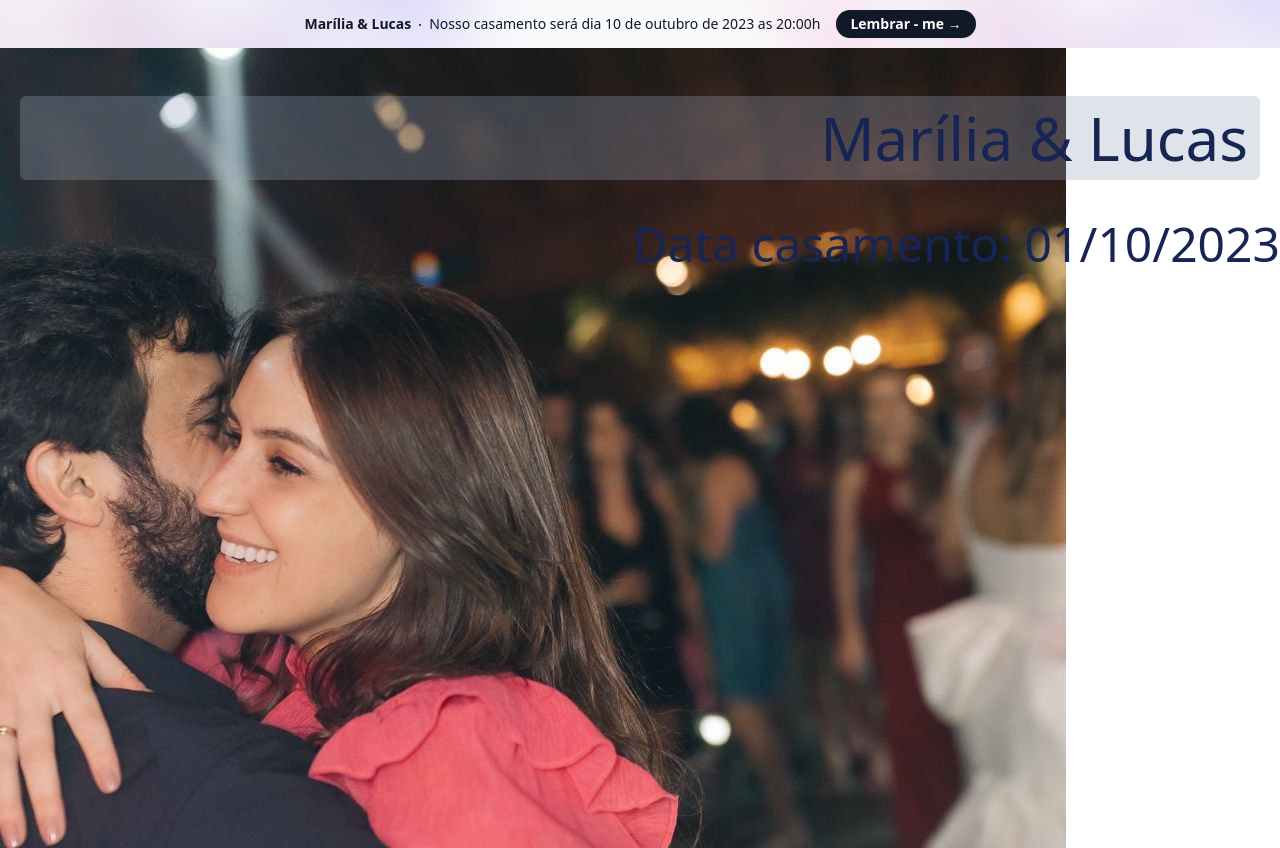
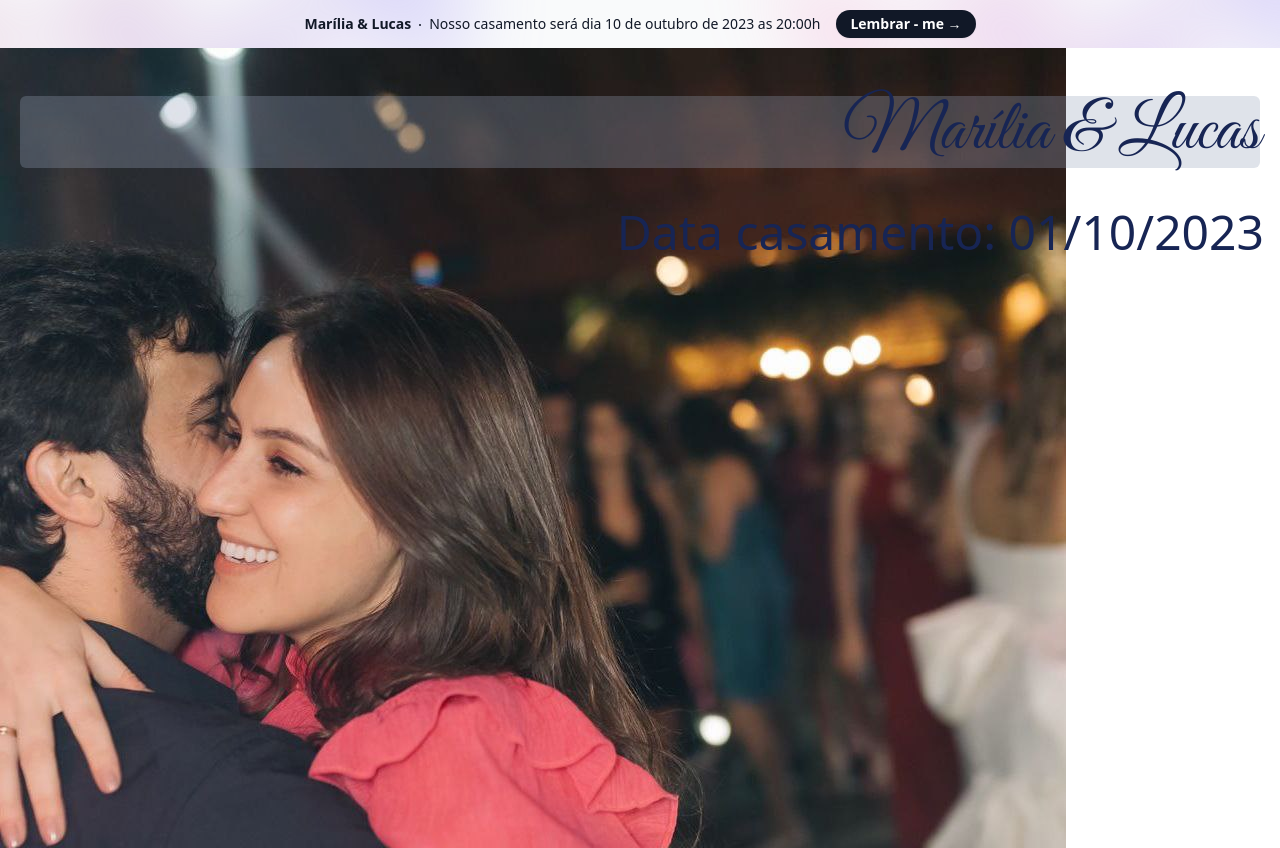
Before and after one commit to leonardocintra/casamento, a Next.js app: page / in a window 1280 px wide. Built offline with nearby package versions, Linux system fonts and the light colour scheme.

Commit message:
🎉 init(font[): vamo

```diff
--- a/src/app/globals.css
+++ b/src/app/globals.css
@@ -1,3 +1,5 @@
+@import url('https://fonts.googleapis.com/css2?family=Great+Vibes&display=swap');
+
 @tailwind base;
 @tailwind components;
 @tailwind utilities;
--- a/src/app/page.tsx
+++ b/src/app/page.tsx
@@ -12,8 +12,12 @@ export default function Home() {
           style={{ backgroundImage: `url(${urlImagem})` }}
         >
           <div className="text-white lg:text-blue-950 text-6xl text-end">
-            <h2 className="mt-12 bg-slate-400 bg-opacity-30 p-3 rounded-md mx-5">Marília & Lucas</h2>
-            <h3 className="mt-10 font-extralight text-3xl md:text-5xl">Data casamento: 01/10/2023</h3>
+            <h2 className="mt-12 bg-slate-400 bg-opacity-30 rounded-md mx-5 font-greatVibes text-7xl text-center sm:text-end">
+              Marília & Lucas
+            </h2>
+            <h3 className="mt-10 font-extralight text-3xl md:text-5xl m-4">
+              Data casamento: 01/10/2023
+            </h3>
           </div>
         </div>
       </div>
--- a/tailwind.config.ts
+++ b/tailwind.config.ts
@@ -1,20 +1,23 @@
-import type { Config } from 'tailwindcss'
+import type { Config } from "tailwindcss";
 
 const config: Config = {
   content: [
-    './src/pages/**/*.{js,ts,jsx,tsx,mdx}',
-    './src/components/**/*.{js,ts,jsx,tsx,mdx}',
-    './src/app/**/*.{js,ts,jsx,tsx,mdx}',
+    "./src/pages/**/*.{js,ts,jsx,tsx,mdx}",
+    "./src/components/**/*.{js,ts,jsx,tsx,mdx}",
+    "./src/app/**/*.{js,ts,jsx,tsx,mdx}",
   ],
   theme: {
     extend: {
       backgroundImage: {
-        'gradient-radial': 'radial-gradient(var(--tw-gradient-stops))',
-        'gradient-conic':
-          'conic-gradient(from 180deg at 50% 50%, var(--tw-gradient-stops))',
+        "gradient-radial": "radial-gradient(var(--tw-gradient-stops))",
+        "gradient-conic":
+          "conic-gradient(from 180deg at 50% 50%, var(--tw-gradient-stops))",
+      },
+      fontFamily: {
+        greatVibes: ["Great Vibes"],
       },
     },
   },
   plugins: [],
-}
-export default config
+};
+export default config;
```
